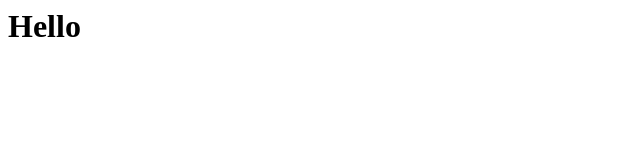
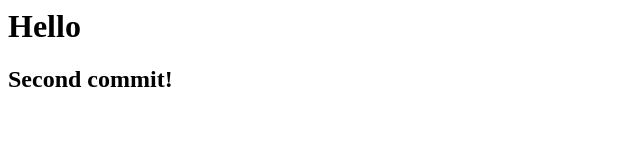
Before and after one commit to Joey2Wen/test, a plain HTML site: page index.html in a window 1280 px wide. Shown: the whole page, without its empty margins (0-640 px from the left). Drawn offline with Linux system fonts and the light colour scheme.

Commit message:
Update for testing

```diff
--- a/index.html
+++ b/index.html
@@ -1 +1,4 @@
 <h1>Hello</h1>
+
+
+<h2>Second commit!</h2>
```
